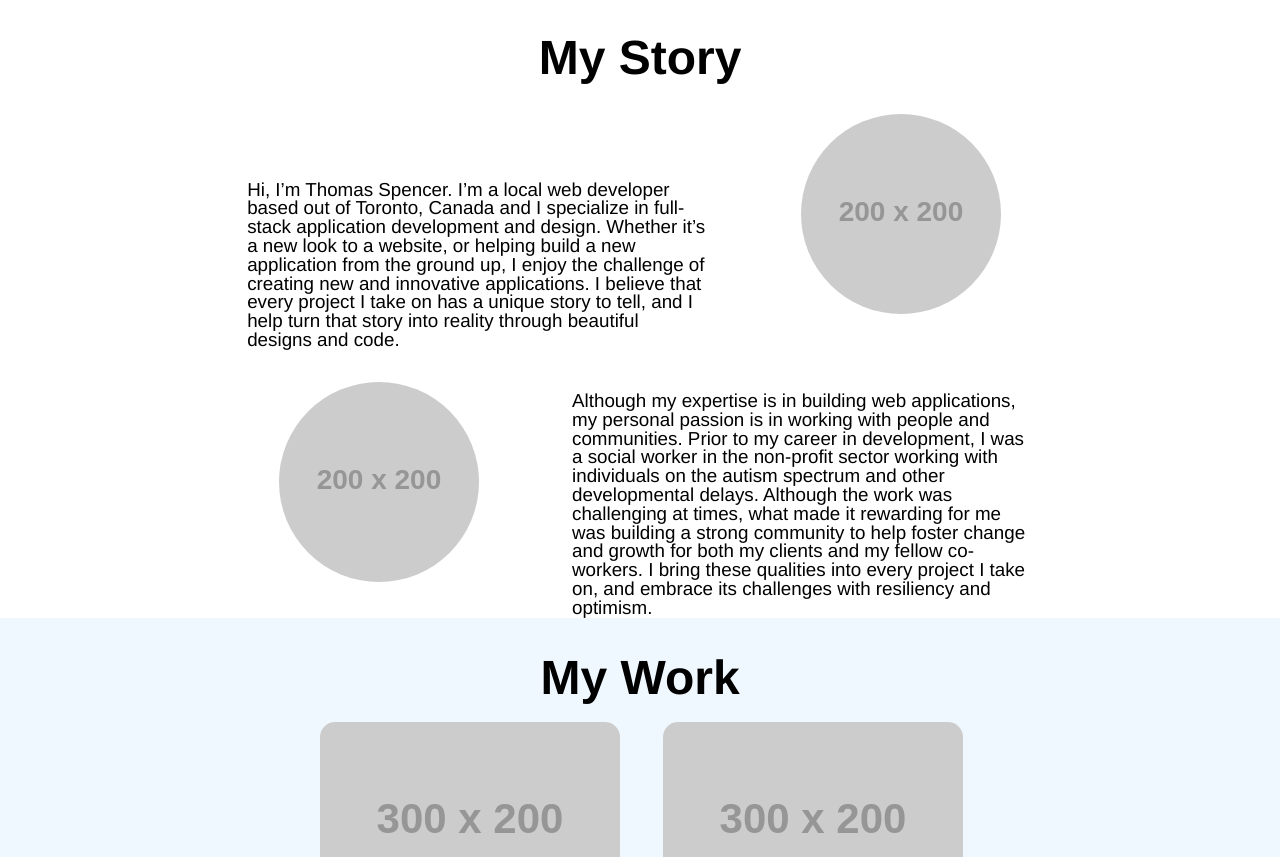
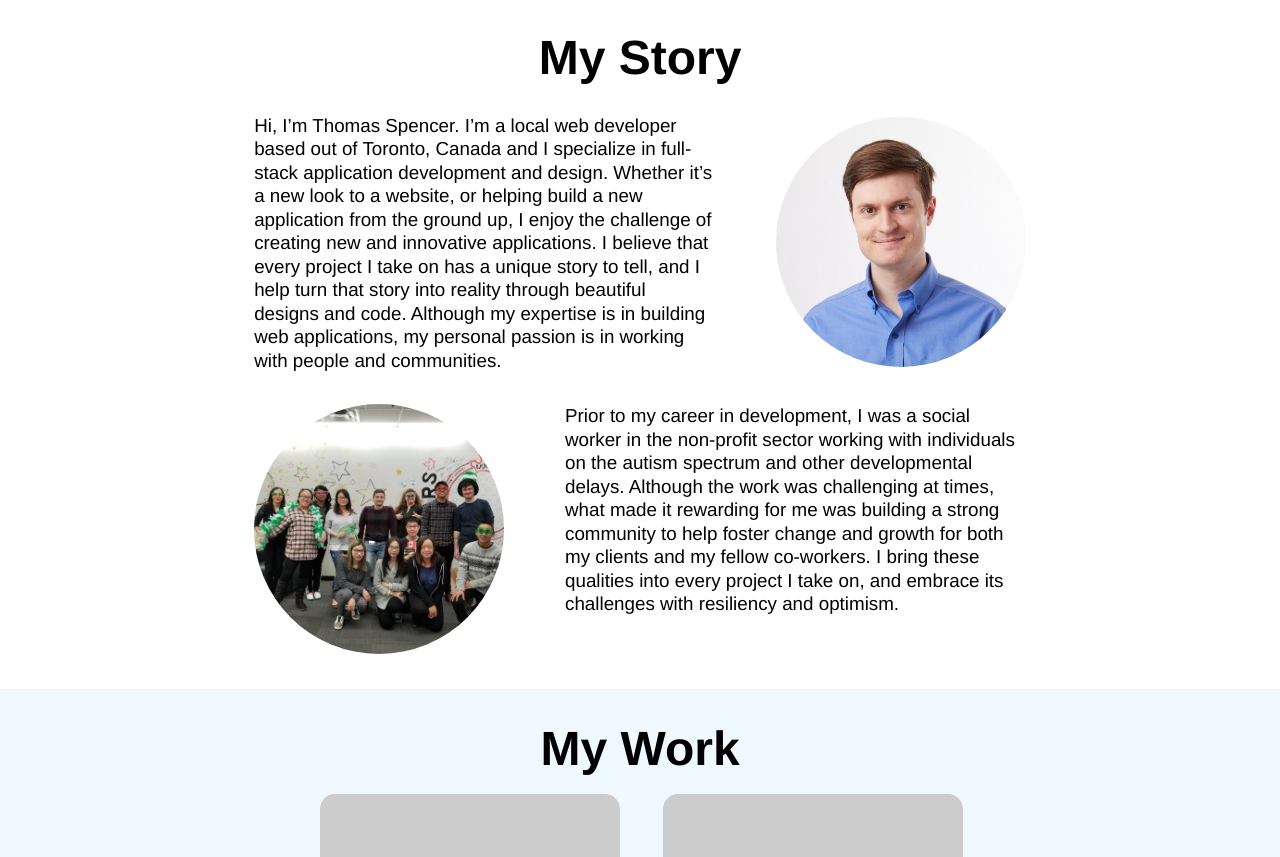
Before and after one commit to boardgameguru/boardgameguru.github.io, a plain HTML site: page index.html in a window 1280 px wide. Shown: the part 802-1659 px from the top of the page. Drawn offline with Linux system fonts and the light colour scheme; placeholder pictures from the web are drawn by us.

Commit message:
Added images for About Me section. Added additional CSS styling to allow for responsive image display.

```diff
--- a/css/main.css
+++ b/css/main.css
@@ -179,27 +179,37 @@ li a {
 
 /* Begin Styling for About Me content */
 
+.about-me-container {
+    width: 100%;
+    margin: 2em 0;
+
+}
+
 .about-me-text {
     display: inline-block;
     width: 45%;
     font-size: 1.175em;
     font-weight: 300;
+    line-height: 1.25;
     text-align: left;
 }
 
 .about-me-image {
-    width: 200px;
-    height: 200px;
+    width: 250px;
+    height: 250px;
     border-radius: 50%;
-    padding: 2em;
+    object-fit: cover;
 }
 
 .about-me-text:nth-child(1) {
+    padding-right: em;
     margin-right: 3em;
 }
 
-.about-me-text:nth-child(4) {
+.about-me-text:nth-child(2) {
+    vertical-align: top;
     margin-left: 3em;
+    margin-bottom: 2em;
 }
 
 /* Begin styling for portfolio content */
--- a/index.html
+++ b/index.html
@@ -141,14 +141,18 @@
         <div class="container">
             <header><h1>My Story</h1></header>
             <section class="content">
-                <p class="about-me-text">
-                    Hi, I’m Thomas Spencer. I’m a local web developer based out of Toronto, Canada and I specialize in full-stack application development and design. Whether it’s a new look to a website, or helping build a new application from the ground up, I enjoy the challenge of creating new and innovative applications. I believe that every project I take on has a unique story to tell, and I help turn that story into reality through beautiful designs and code.
+                <div class="about-me-container">
+                    <p class="about-me-text">
+                    Hi, I’m Thomas Spencer. I’m a local web developer based out of Toronto, Canada and I specialize in full-stack application development and design. Whether it’s a new look to a website, or helping build a new application from the ground up, I enjoy the challenge of creating new and innovative applications. I believe that every project I take on has a unique story to tell, and I help turn that story into reality through beautiful designs and code. Although my expertise is in building web applications, my personal passion is in working with people and communities.
                 </p>
-                <img class="about-me-image" src="http://via.placeholder.com/200x200" />
-                <img class="about-me-image" src="http://via.placeholder.com/200x200" />
-                <p class="about-me-text">
-                    Although my expertise is in building web applications, my personal passion is in working with people and communities. Prior to my career in development, I was a social worker in the non-profit sector working with individuals on the autism spectrum and other developmental delays. Although the work was challenging at times, what made it rewarding for me was building a strong community to help foster change and growth for both my clients and my fellow co-workers. I bring these qualities into every project I take on, and embrace its challenges with resiliency and optimism.
+                    <img class="about-me-image" src="images/about-me1.jpg" />
+                </div>
+                <div class="about-me-container">
+                    <img class="about-me-image" src="images/about-me2.jpg" />
+                    <p class="about-me-text">
+                    Prior to my career in development, I was a social worker in the non-profit sector working with individuals on the autism spectrum and other developmental delays. Although the work was challenging at times, what made it rewarding for me was building a strong community to help foster change and growth for both my clients and my fellow co-workers. I bring these qualities into every project I take on, and embrace its challenges with resiliency and optimism.
                 </p>
+                </div>
             </section>
         </div>
     </section>
```
Also changed, not shown: images/about-me1.jpg (added), images/about-me2.jpg (added), 1 other file.
